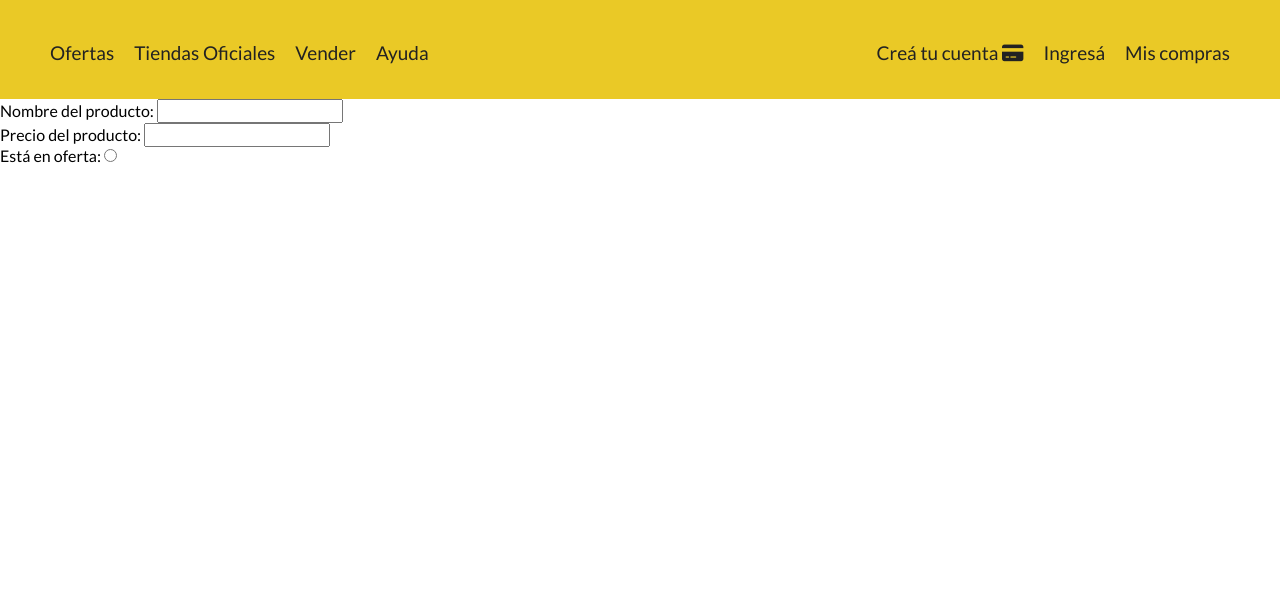
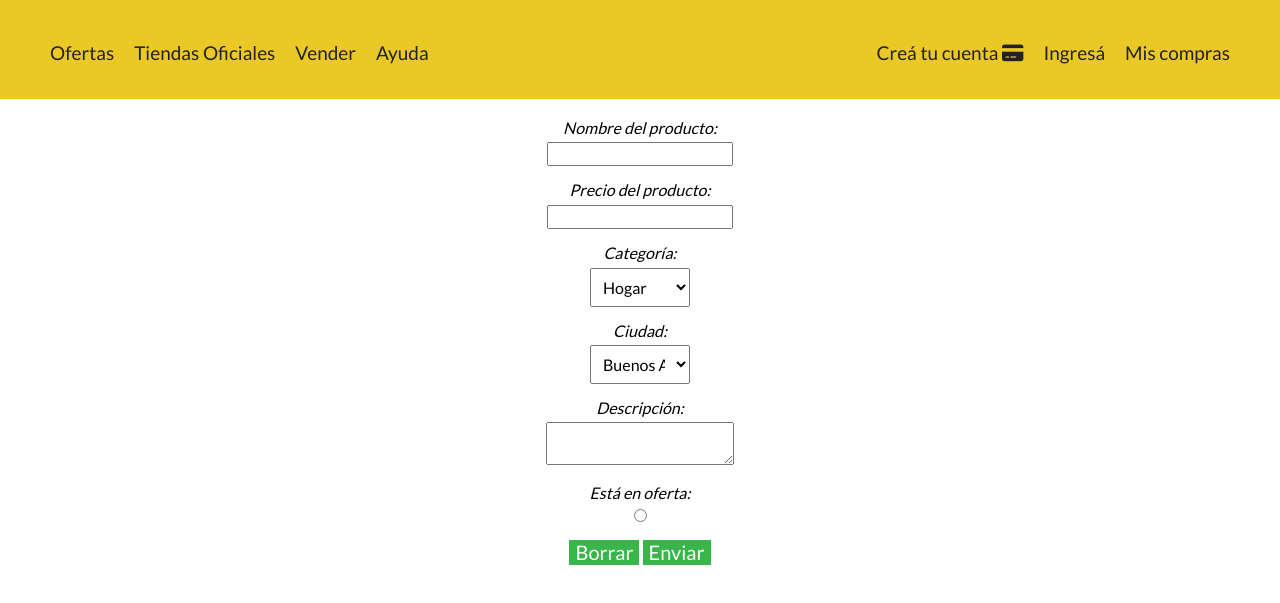
Before and after one commit to FranciscoSalanova/INTRO-HTML, a website: page src/views/home.html in a window 1280 px wide. Shown: the part 79-682 px from the top of the page. Drawn offline with Linux system fonts and the light colour scheme.

Commit message:
Final de agregado de formulario

```diff
--- a/public/css/styles.css
+++ b/public/css/styles.css
@@ -47,6 +47,33 @@ body {
         display: inline-block;
         padding: 15px 0px;
         font-size: 17px;
+    }
+
+form.create-form {
+    padding: 20px 15px;
+    text-align: center;
+}
+
+    div.form-control {
+        margin-bottom: 15px;
+    }
+
+    div.form-control label {
+        margin-bottom: 5px;
+        font-style: italic;
+        display: block;
+    }
+
+        select.control {
+            width: 100px;
+            padding: 8px 8px;
+        }
+
+    button.form-button {
+        background-color: #39b54a;
+        border: none;
+        font-size: 20px;
+        color: white;
     }
 
 @media (min-width: 768px) {
--- a/src/views/home.html
+++ b/src/views/home.html
@@ -41,18 +41,42 @@
             <!-- <img src="/images/img-home-banner.jpg" alt="Banner de Mercado Liebre" width="350"> -->
         </header>
         <main>
-            <form action="/crear-producto" method="POST">
-                <div>
+            <form class="create-form" action="/crear-producto" method="POST">
+                <div class="form-control">
                     <label for="product-name">Nombre del producto:</label>
                     <input name="product-name" type="text">
                 </div>
-                <div>
+                <div class="form-control">
                     <label for="product-price">Precio del producto:</label>
                     <input name="product-price" type="text">
                 </div>
-                <div>
+                <div class="form-control">
+                    <label for="product-category">Categoría:</label>
+                    <select class="control" name="product-category">
+                        <option value="hogar">Hogar</option>
+                        <option value="electro">Electrodomésticos</option>
+                        <option value="indumentaria">Indumentaria</option>
+                    </select>
+                </div>
+                <div class="form-control">
+                    <label for="city-available">Ciudad:</label>
+                    <select class="control" name="city-available">
+                        <option value="BSAS">Buenos Aires</option>
+                        <option value="ROSA">Rosario</option>
+                        <option value="MEDZ">Mendoza</option>
+                    </select>
+                </div>
+                <div class="form-control">
+                    <label for="">Descripción:</label>
+                    <textarea name="product-description"></textarea>
+                </div>
+                <div class="form-control">
                     <label for="is-promo">Está en oferta:</label>
                     <input name="is-promo" type="radio">
+                </div>
+                <div class="form-control">
+                    <button class="form-button" name="delete" type="reset">Borrar</button>
+                    <button class="form-button" name="send" type="submit">Enviar</button>
                 </div>
             </form>
             <!-- <section>
```
